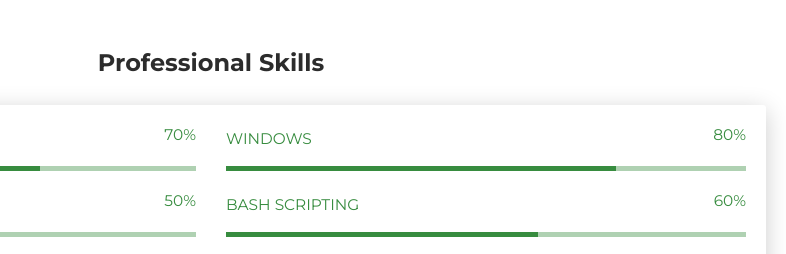
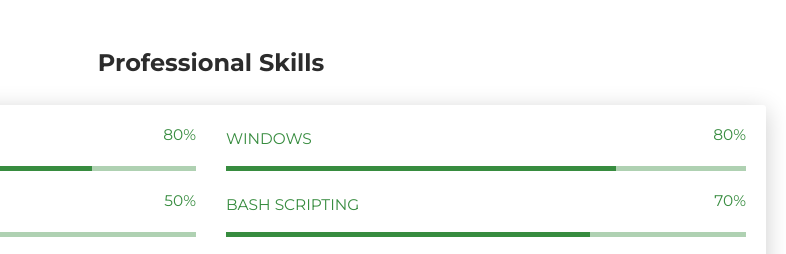
Before and after one commit to Lucho00Cuba/Portafolio, a plain HTML site: page index.html in a window 1280 px wide. Shown: the part 980-1234 px from the top of the page, 429-1215 px from the left. Drawn offline with Linux system fonts and the light colour scheme.

Commit message:
Plus + Skills experience

```diff
--- a/index.html
+++ b/index.html
@@ -106,7 +106,7 @@
           <div class="col-md-6">
             <div class="progress-container progress-primary"><span class="progress-badge">Linux</span>
               <div class="progress">
-                <div class="progress-bar progress-bar-primary" data-aos="progress-full" data-aos-offset="10" data-aos-duration="2000" role="progressbar" aria-valuenow="60" aria-valuemin="0" aria-valuemax="100" style="width: 70%;"></div><span class="progress-value">70%</span>
+                <div class="progress-bar progress-bar-primary" data-aos="progress-full" data-aos-offset="10" data-aos-duration="2000" role="progressbar" aria-valuenow="60" aria-valuemin="0" aria-valuemax="100" style="width: 80%;"></div><span class="progress-value">80%</span>
               </div>
             </div>
           </div>
@@ -129,7 +129,7 @@
           <div class="col-md-6">
             <div class="progress-container progress-primary"><span class="progress-badge">Bash Scripting</span>
               <div class="progress">
-                <div class="progress-bar progress-bar-primary" data-aos="progress-full" data-aos-offset="10" data-aos-duration="2000" role="progressbar" aria-valuenow="60" aria-valuemin="0" aria-valuemax="100" style="width: 60%;"></div><span class="progress-value">60%</span>
+                <div class="progress-bar progress-bar-primary" data-aos="progress-full" data-aos-offset="10" data-aos-duration="2000" role="progressbar" aria-valuenow="60" aria-valuemin="0" aria-valuemax="100" style="width: 70%;"></div><span class="progress-value">70%</span>
               </div>
             </div>
           </div>
```
